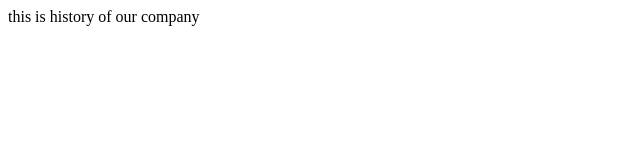
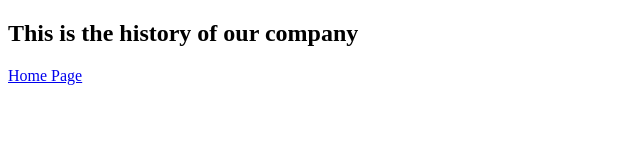
Before and after one commit to kevinhtran/vietnameseRecipes, a Gatsby site: page /company/history in a window 1280 px wide. Shown: the whole page, without its empty margins (0-640 px from the left). Built offline with nearby package versions, Linux system fonts and the light colour scheme; Gatsby itself is replaced by a stand-in of ours.

```diff
--- a/src/pages/company/history.js
+++ b/src/pages/company/history.js
@@ -1,7 +1,13 @@
 import React from 'react';
+import { Link } from 'gatsby';
 
-const History = () => {
-  return <div>this is history of our company</div>;
+const history = () => {
+  return (
+    <div>
+      <h2>This is the history of our company</h2>
+      <Link to="/">Home Page</Link>
+    </div>
+  );
 };
 
-export default History;
+export default history;
```
Also changed, not shown: src/pages/index.js (+18 -1 lines).
